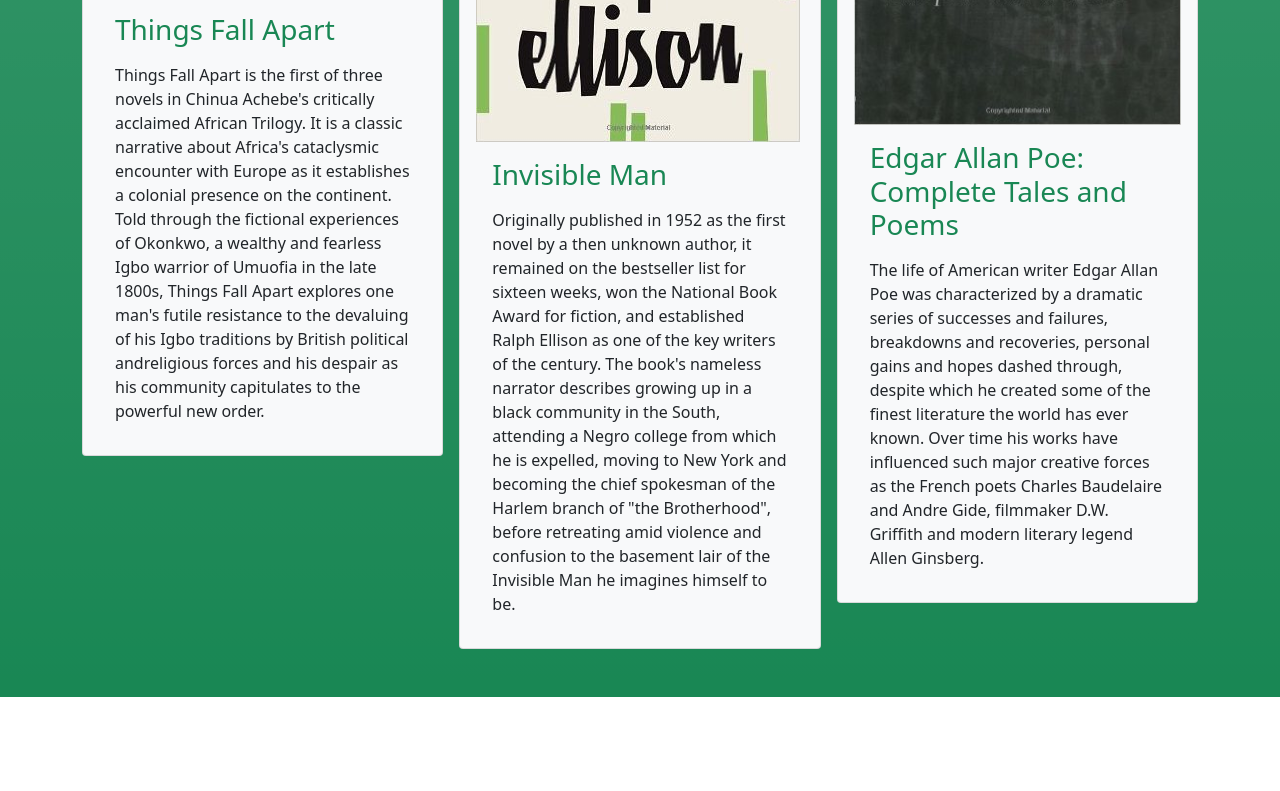
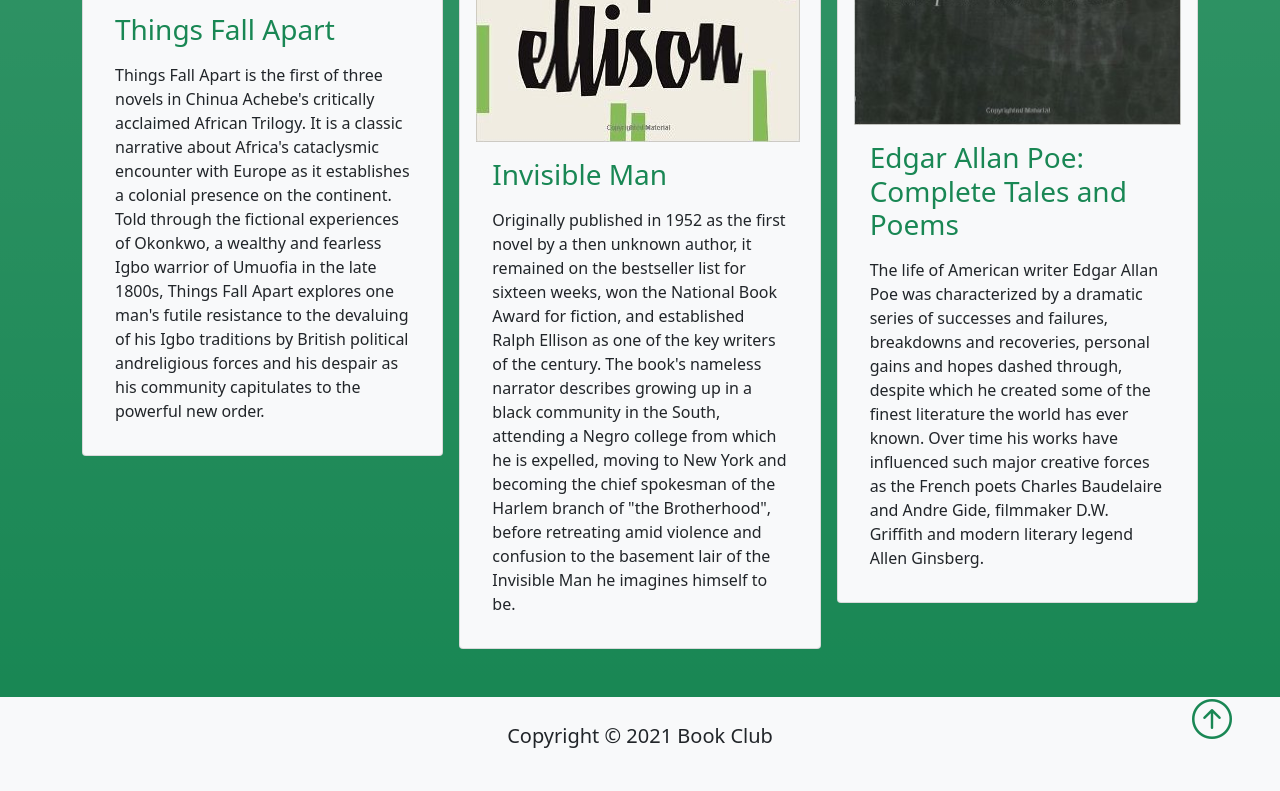
Before and after one commit to moradi1412/BuyerBook, a website: page public/index.html in a window 1280 px wide. Shown: the part 1491-2282 px from the top of the page. Before the commit the page ends 2188 px from the top, so only its background shows below. Drawn offline with nearby package versions, Linux system fonts and the light colour scheme; no server answers.

Commit message:
added footer

```diff
--- a/public/index.html
+++ b/public/index.html
@@ -164,6 +164,16 @@
   </div>
 </section>
 
+<!-- Footer -->
+<footer class="p-4 bg-light text-dark text-center position-relative">
+  <div class="container">
+      <p class="lead">Copyright &copy; 2021 Book Club</p>
+      <a href="#" class="position-absolute bottom-0 end-0 p-5">
+          <i class="bi bi-arrow-up-circle text-success h1"></i>
+      </a>
+  </div>
+</footer>
+
 
 
 <script src="./assets/js/script.js"></script>
```
